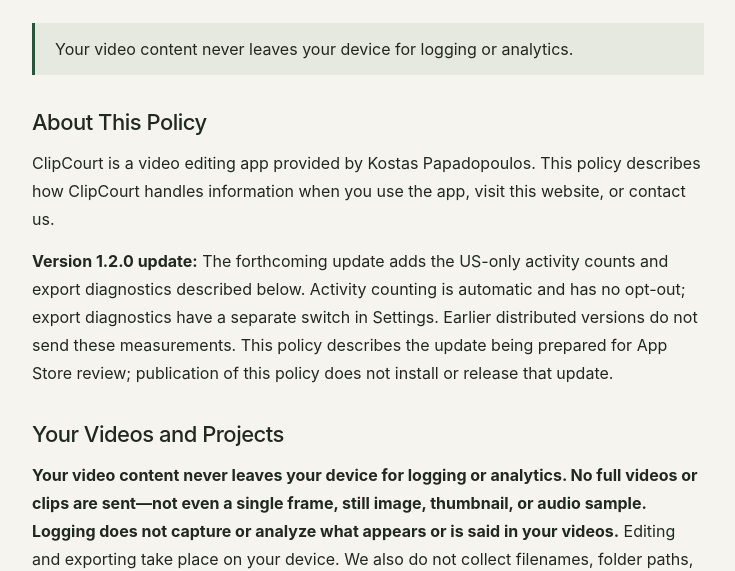
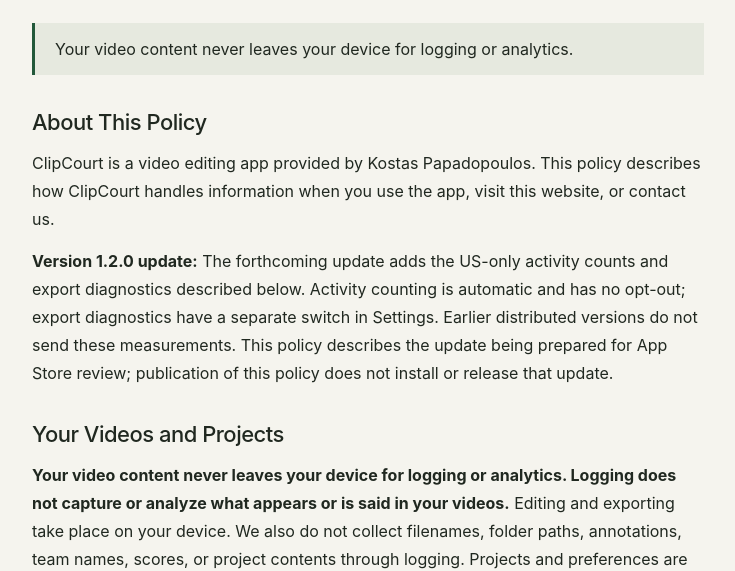
Before and after one commit to pkostas1/clipcourt-app, a plain HTML site: page privacy.html in a window 1280 px wide. Shown: the part 229-800 px from the top of the page, without its empty margins (272-1007 px from the left). Drawn offline with Linux system fonts and the light colour scheme.

Commit message:
Simplify video privacy statement

```diff
--- a/privacy.html
+++ b/privacy.html
@@ -37,7 +37,7 @@
         <p><strong>Version 1.2.0 update:</strong> The forthcoming update adds the US-only activity counts and export diagnostics described below. Activity counting is automatic and has no opt-out; export diagnostics have a separate switch in Settings. Earlier distributed versions do not send these measurements. This policy describes the update being prepared for App Store review; publication of this policy does not install or release that update.</p>
 
         <h2>Your Videos and Projects</h2>
-        <p><strong>Your video content never leaves your device for logging or analytics. No full videos or clips are sent—not even a single frame, still image, thumbnail, or audio sample. Logging does not capture or analyze what appears or is said in your videos.</strong> Editing and exporting take place on your device. We also do not collect filenames, folder paths, annotations, team names, scores, or project contents through logging. Projects and preferences are stored locally. Media you select or save may also be managed by Apple Photos, iCloud, or a storage provider you choose, according to your own settings.</p>
+        <p><strong>Your video content never leaves your device for logging or analytics. Logging does not capture or analyze what appears or is said in your videos.</strong> Editing and exporting take place on your device. We also do not collect filenames, folder paths, annotations, team names, scores, or project contents through logging. Projects and preferences are stored locally. Media you select or save may also be managed by Apple Photos, iCloud, or a storage provider you choose, according to your own settings.</p>
         <p>ClipCourt uses photo-library and file access to import selected videos and save exports. You control these permissions through your device settings. Choosing to share an export sends it only through the destination you select.</p>
 
         <h2>Export Diagnostics</h2>
```
